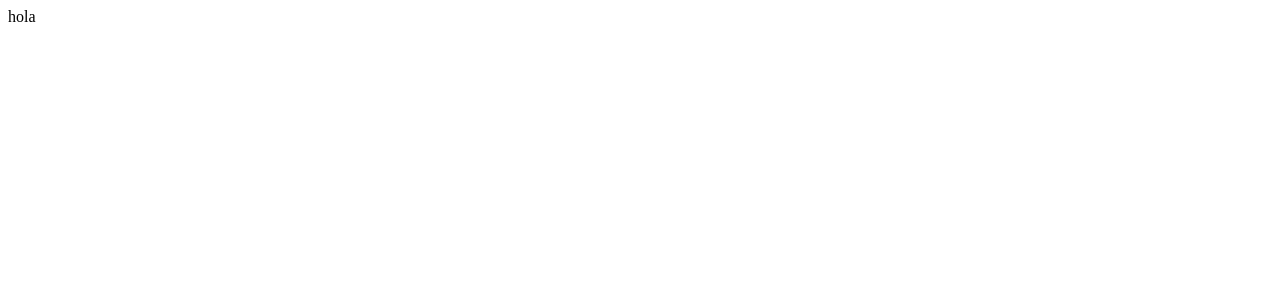
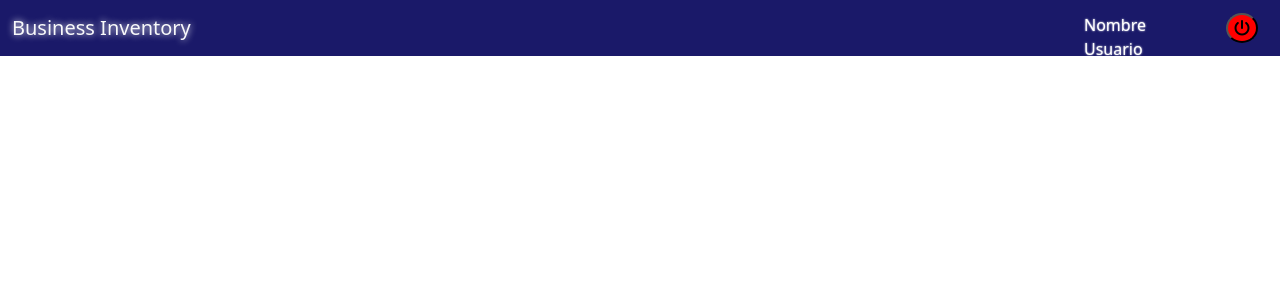
Before and after one commit to Sussanara/ADT, a React (Create React App) app: page / in a window 1280 px wide. Shown: the top 300 px of the page. Built offline with nearby package versions, Linux system fonts and the light colour scheme.

Commit message:
update navbar

```diff
--- a/public/index.html
+++ b/public/index.html
@@ -24,6 +24,13 @@
       work correctly both with client-side routing and a non-root public URL.
       Learn how to configure a non-root public URL by running `npm run build`.
     -->
+    <link
+      href="https://cdn.jsdelivr.net/npm/bootstrap@5.2.0-beta1/dist/css/bootstrap.min.css"
+      rel="stylesheet"
+      integrity="sha384-0evHe/X+R7YkIZDRvuzKMRqM+OrBnVFBL6DOitfPri4tjfHxaWutUpFmBp4vmVor"
+      crossorigin="anonymous"
+    />
+    <link rel="stylesheet" href="https://cdnjs.cloudflare.com/ajax/libs/font-awesome/6.1.1/css/all.min.css">
     <title>React App</title>
   </head>
   <body>
--- a/src/App.js
+++ b/src/App.js
@@ -1,11 +1,11 @@
-import navbar from "./shared_component/navbar";
+import Navbar from "./shared_component/navbar";
 
 function App() {
   return (
-    <navbar />,
-    <div className="App">
-      hola
-    </div>
+    <>
+      <Navbar />
+      <div className="App"></div>
+    </>
   );
 }
 
--- a/src/shared_component/navbar.jsx
+++ b/src/shared_component/navbar.js
@@ -1,17 +1,17 @@
 import React from "react";
+import "./styles/navbar.css";
 
 export const navbar = () => {
   return (
-    <nav className="navbar" style={{ backgroundColor: "rgba(26, 25, 105, 1)" }}>
+    <nav className="navbar">
       <div className="container-fluid">
         <a className="navbar-brand text-light">Business Inventory</a>
         <form className="d-flex" role="search">
-          <button className="btn btn-outline-success text-light" type="submit">
-            Nombre de Usuario
-          </button>
+          <div className="name_user">
+            <p>Nombre Usuario</p>
+          </div>
           <button
-            className="btn btn-outline-success text-light"
-            style={{ backgroundColor: "red", borderRadius: "100%" }}
+            className="btn_off "
             type="submit"
           >
             <i className="fa-solid fa-power-off" />
@@ -22,4 +22,4 @@ export const navbar = () => {
   );
 };
 
-export default navbar;
+export default navbar
--- /dev/null
+++ b/src/shared_component/styles/navbar.css
@@ -0,0 +1,28 @@
+.navbar {
+    background-color: rgba(26, 25, 105, 1);
+}
+
+.navbar-brand {
+    text-shadow: #FFFF 0px 0px 7px;
+}
+
+.btn_off {
+    margin-right: 10px;
+    background-color: #FF0000;
+    border-radius: 100%;
+}
+.btn_off:hover {
+    background-color: rgba(255,69,0,0.9);
+}
+
+
+.name_user {
+    margin-right: 20px;
+    color: #FFFF;
+    height: 28px;
+    width: 127px;
+    padding-left: 5px;
+    border-radius: 10px;
+    text-shadow: #FFFF 0px 0px 2px;
+
+}
```
